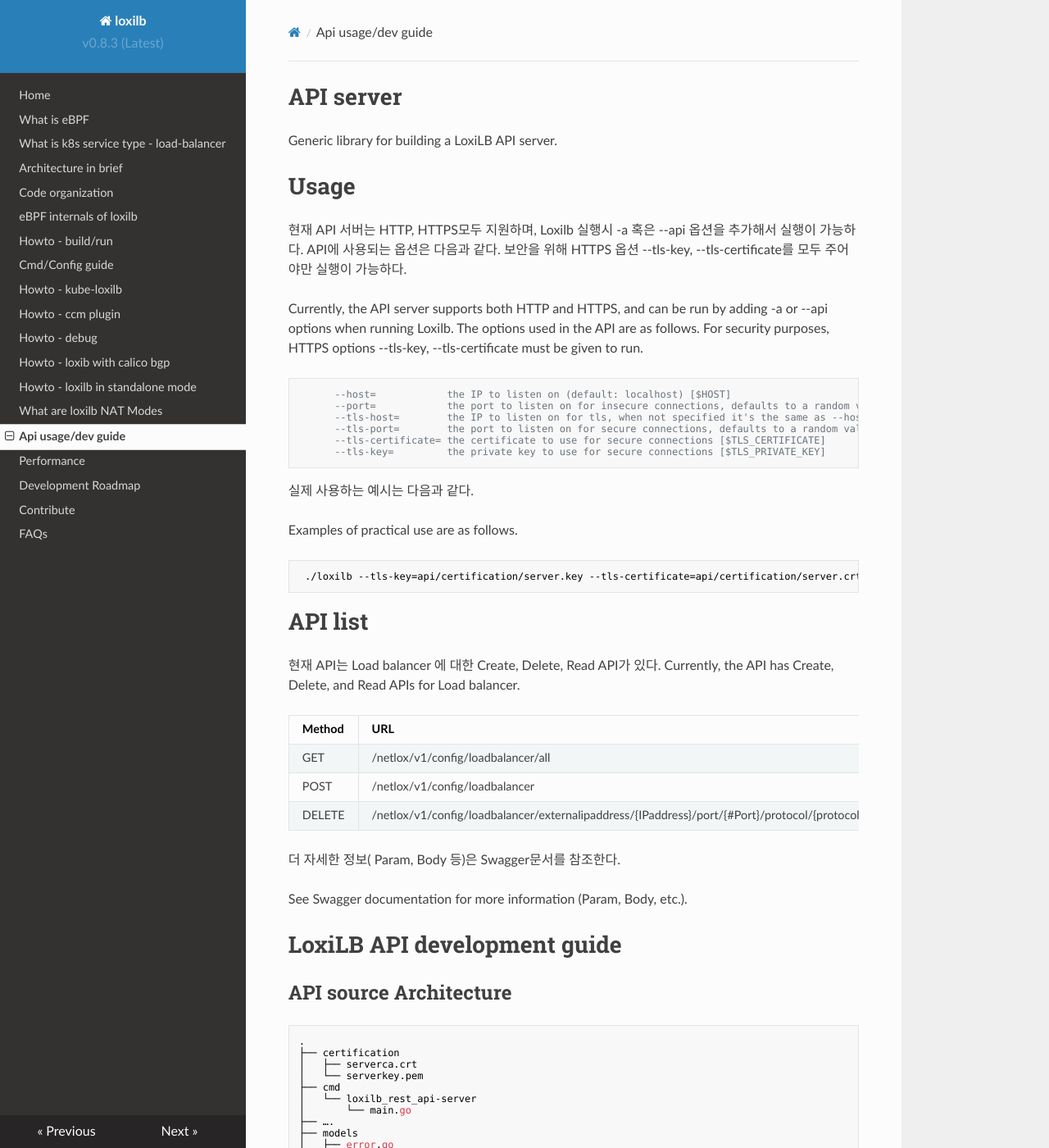
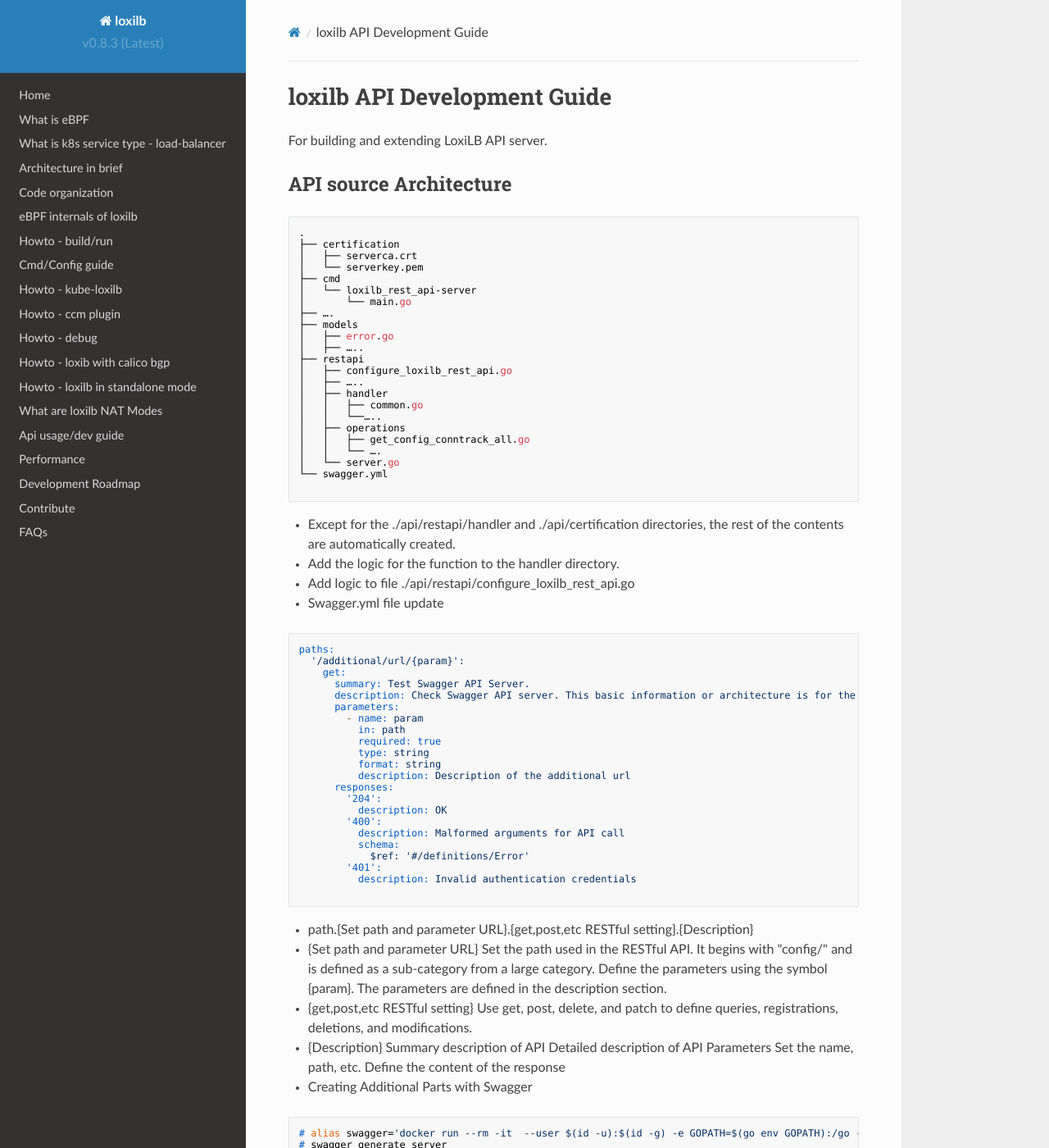
Before and after one commit to loxilb-io/loxilbdocs, an MkDocs documentation site: the page built from docs/api-dev.md, in a window 1280 px wide and 1400 px high. Shown: the whole window at 82% size. Built offline with MkDocs 1.6.1, drawn with Linux system fonts in a browser that asks for light colours; nearby versions of some CDN libraries.

Commit message:
Update and rename api.md to api-dev.md

````diff
--- a/docs/api.md
+++ b/docs/api-dev.md
@@ -1,44 +1,7 @@
-# API server
-Generic library for building a LoxiLB API server.
+# loxilb API Development Guide
 
-# Usage
-현재 API 서버는 HTTP, HTTPS모두 지원하며, Loxilb 실행시 -a 혹은 --api 옵션을 추가해서 실행이 가능하다.
-API에 사용되는 옵션은 다음과 같다. 보안을 위해 HTTPS 옵션 --tls-key, --tls-certificate를 모두 주어야만 실행이 가능하다.
+For building and extending LoxiLB API server.
 
-Currently, the API server supports both HTTP and HTTPS, and can be run by adding -a or --api options when running Loxilb. The options used in the API are as follows. For security purposes, HTTPS options --tls-key, --tls-certificate must be given to run.
-
-```
-      --host=            the IP to listen on (default: localhost) [$HOST]
-      --port=            the port to listen on for insecure connections, defaults to a random value [$PORT]
-      --tls-host=        the IP to listen on for tls, when not specified it's the same as --host [$TLS_HOST]
-      --tls-port=        the port to listen on for secure connections, defaults to a random value [$TLS_PORT]
-      --tls-certificate= the certificate to use for secure connections [$TLS_CERTIFICATE]
-      --tls-key=         the private key to use for secure connections [$TLS_PRIVATE_KEY]
-```
-
-실제 사용하는 예시는 다음과 같다.
-
-Examples of practical use are as follows.
-
-```
- ./loxilb --tls-key=api/certification/server.key --tls-certificate=api/certification/server.crt --host=0.0.0.0 --port=8081 --tls-port=8091 -a
-```
-
-# API list
-현재 API는 Load balancer 에 대한 Create, Delete, Read API가 있다.
-Currently, the API has Create, Delete, and Read APIs for Load balancer.
-
-| Method | URL | Role |
-|------|---|---|
-| GET|/netlox/v1/config/loadbalancer/all | Get the load balancer information |
-| POST|/netlox/v1/config/loadbalancer| Add the load balancer information to LoxiLB |
-| DELETE|/netlox/v1/config/loadbalancer/externalipaddress/{IPaddress}/port/{#Port}/protocol/{protocol} | Delete the load balacer infomation from LoxiLB|
-
-더 자세한 정보( Param, Body 등)은 Swagger문서를 참조한다.
-
-See Swagger documentation for more information (Param, Body, etc.).
-
-# LoxiLB API development guide
 ## API source Architecture
 ```
 .
````
